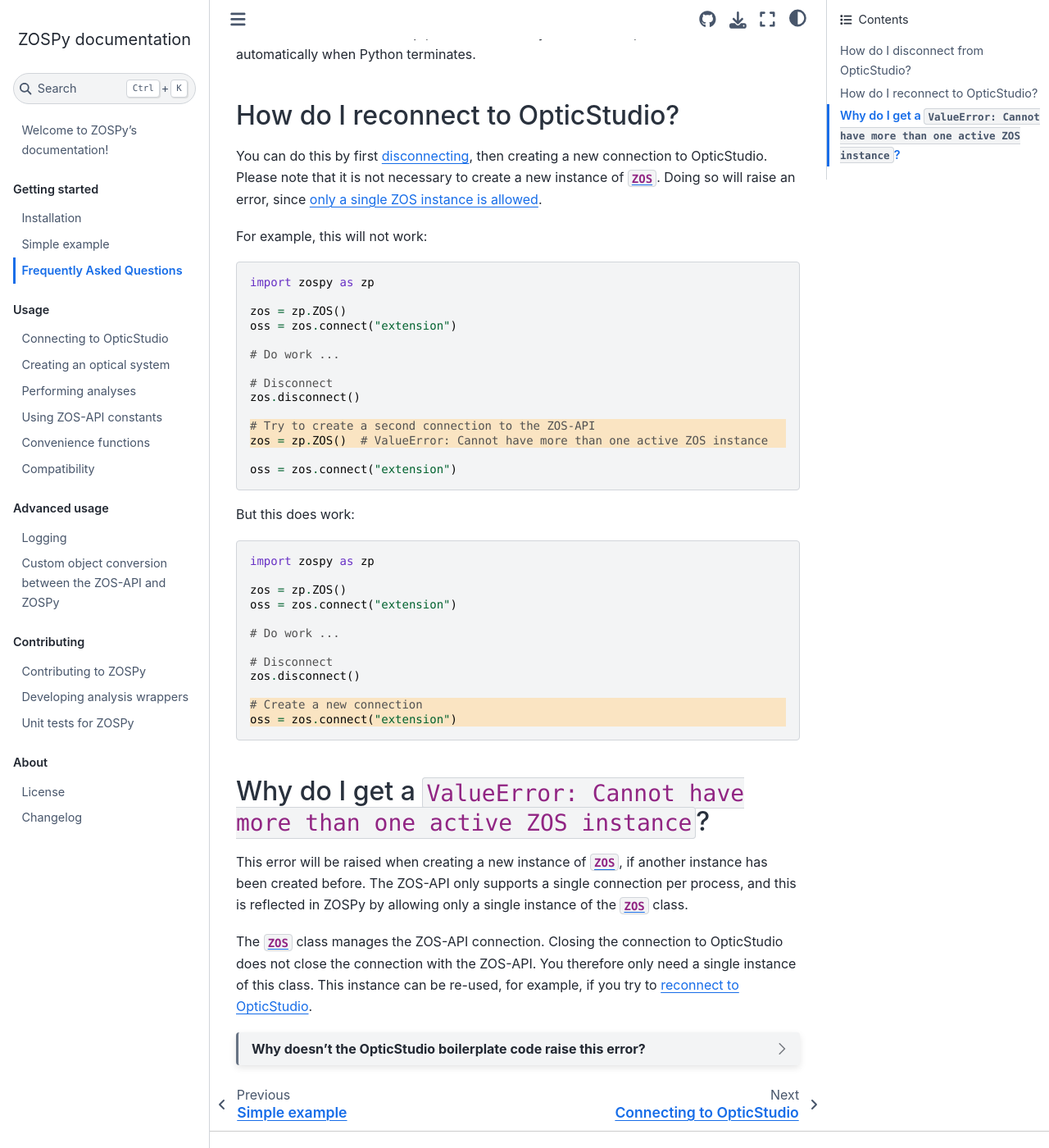
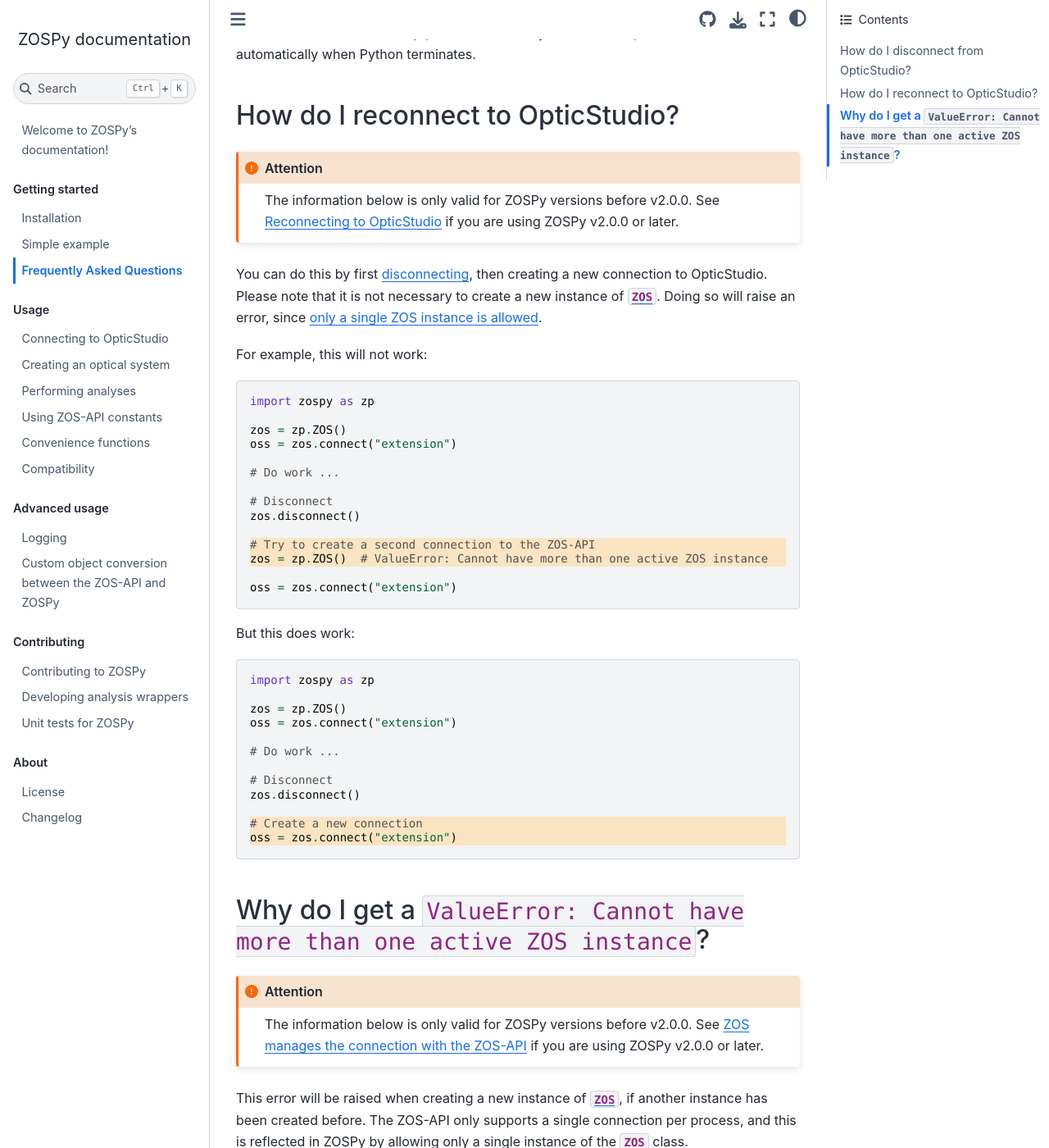
Before and after one commit to MREYE-LUMC/ZOSPy, a Sphinx documentation site: the page built from docs/faq.md, in a window 1280 px wide and 1400 px high, scrolled down 494 px. Shown: the whole window at 82% size. Built offline with Sphinx 7.4.7 and the Sphinx Book theme 1.1.4, drawn with Linux system fonts in a browser that asks for light colours; pages that are not in the unit, such as notebooks, are missing from menus.

Commit message:
Add old version warnings to FAQ

```diff
--- a/docs/conf.py
+++ b/docs/conf.py
@@ -28,7 +28,7 @@
 ]
 
 myst_enable_extensions = ["colon_fence", "attrs_block", "attrs_inline"]
-myst_heading_anchors = 2
+myst_heading_anchors = 3
 
 templates_path = ["_templates"]
 exclude_patterns = ["_build", "Thumbs.db", ".DS_Store", "**/.conda", "**/.ipynb_checkpoints"]
--- a/docs/faq.md
+++ b/docs/faq.md
@@ -24,6 +24,10 @@
 
 (faq/reconnect)=
 ## How do I reconnect to OpticStudio?
+:::{attention}
+The information below is only valid for ZOSPy versions before v2.0.0.
+See [](usage/01_connection.md#reconnecting-to-opticstudio) if you are using ZOSPy v2.0.0 or later.
+:::
 
 You can do this by first [disconnecting](faq/disconnect), then creating a new connection to OpticStudio.
 Please note that it is not necessary to create a new instance of [`ZOS`](zospy.zpcore.ZOS). Doing so will
@@ -70,6 +74,10 @@
 (faq/single-zos-instance)=
 {#single-zos-instance}
 ## Why do I get a `ValueError: Cannot have more than one active ZOS instance`?
+:::{attention}
+The information below is only valid for ZOSPy versions before v2.0.0.
+See [](usage/01_connection.md#zos-manages-the-connection-with-the-zos-api) if you are using ZOSPy v2.0.0 or later.
+:::
 
 This error will be raised when creating a new instance of [`ZOS`](zospy.zpcore.ZOS),
 if another instance has been created before. The ZOS-API only supports a single connection per process, and this is
```
